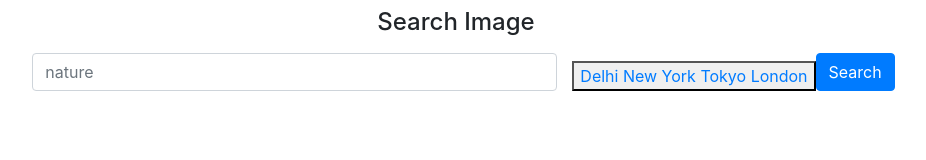
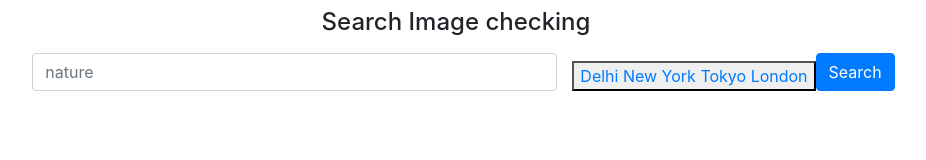
Before and after one commit to kushxogit/imagesearch, a plain HTML site: page index.html in a window 1280 px wide. Shown: the whole page, without its empty margins (184-1110 px from the left). Drawn offline with nearby package versions, Linux system fonts and the light colour scheme.

Commit message:
Update index.html

```diff
--- a/index.html
+++ b/index.html
@@ -27,7 +27,7 @@
 
   <body>
     <div class="container">
-      <h4 class="mt-2 text-center">Search Image</h4>
+      <h4 class="mt-2 text-center">Search Image checking</h4>
       <div class="form-inline mt-3 d-flex justify-content-center">
         <div class="input-group col-md-6 mb-2">
           <input
```
